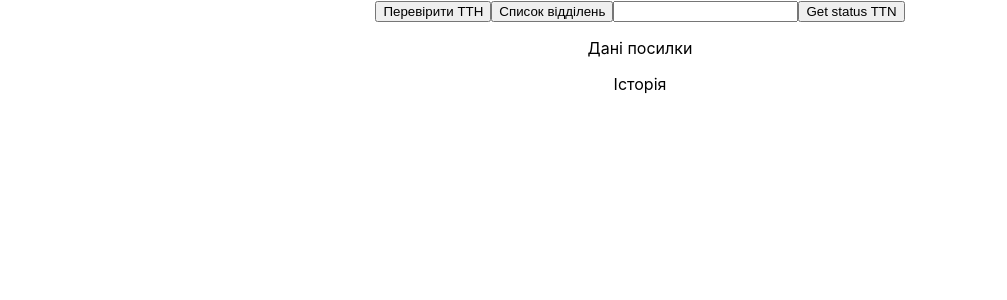
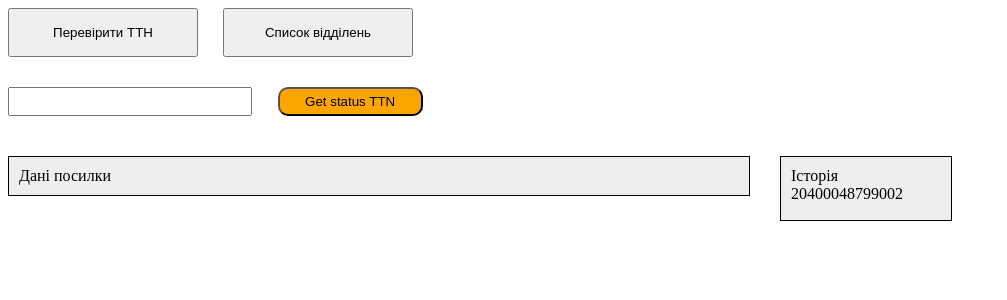
Before and after one commit to Vadim-Kostetskyi/Nova_pochta, a React (Create React App) app: page / in a window 1280 px wide. Shown: the top 300 px of the page, without its empty margins (0-1007 px from the left). Built offline with nearby package versions, Linux system fonts and the light colour scheme.

Commit message:
Add styles

```diff
--- a/src/App.css
+++ b/src/App.css
@@ -1,4 +1,4 @@
-.App {
+/* .App {
   text-align: center;
 }
 
@@ -35,4 +35,4 @@
   to {
     transform: rotate(360deg);
   }
-}
+} */
--- a/src/App.tsx
+++ b/src/App.tsx
@@ -5,15 +5,24 @@ import './App.css';
 function App() {
   return (
     <div className="App">
-      <button>Перевірити ТТН</button>
-      <button>Список відділень</button>
-      <input type="text" />
-      <button>Get status TTN</button>
-      <div>
-        <p>Дані посилки</p>
+      <div className='operation'>
+      <button className='check'>Перевірити ТТН</button>
+      <button className='offices'>Список відділень</button>
       </div>
-      <div>
-        <p>Історія</p>
+      <div className='get'>
+        <input type="text" className='input' />
+      <button className='get-btn'>Get status TTN</button>
+      </div>
+      <div className='info'>
+      <div className='details'>
+        <p className='details-text'>Дані посилки</p>
+      </div>
+      <div className='history'>
+          <p className='history-text'>Історія</p>
+          <ul>
+            <li>20400048799002</li>
+          </ul>
+      </div>
       </div>
     </div>
   );
--- a/src/index.css
+++ b/src/index.css
@@ -1,13 +1,89 @@
-body {
+ul {
+  padding: 0;
   margin: 0;
-  font-family: -apple-system, BlinkMacSystemFont, 'Segoe UI', 'Roboto', 'Oxygen',
-    'Ubuntu', 'Cantarell', 'Fira Sans', 'Droid Sans', 'Helvetica Neue',
-    sans-serif;
-  -webkit-font-smoothing: antialiased;
-  -moz-osx-font-smoothing: grayscale;
+  list-style: none;
+  display: flex;
 }
 
-code {
-  font-family: source-code-pro, Menlo, Monaco, Consolas, 'Courier New',
-    monospace;
+p {
+  margin: 0;
 }
+
+.App {
+  justify-content: start;
+  align-items: start;
+}
+.operation {
+  margin-bottom: 30px;
+}
+.check {
+  width: 40vw;
+  padding: 15px 5px;
+  margin-right: 25px;
+
+  @media screen and (min-width: 480px) {
+    width: 190px;
+  }
+}
+.offices {
+  width: 40vw;
+  padding: 15px 5px;
+
+  @media screen and (min-width: 480px) {
+    width: 190px;
+  }
+}
+
+.get {
+  display: block;
+  margin-bottom: 40px;
+}
+.input {
+  padding: 5px 0;
+  width: 50vw;
+  margin-right: 2vw;
+
+  @media screen and (min-width: 480px) {
+    width: 240px;
+  }
+}
+.get-btn {
+  padding: 5px 5vw;
+  border-radius: 10px;
+  background-color: #ffa500;
+
+  @media screen and (min-width: 480px) {
+    padding: 5px 25px;
+    width: 145px;
+  }
+}
+
+.info {
+  @media screen and (min-width: 768px) {
+    display: flex;
+  }
+}
+.details {
+  padding: 10px;
+  margin-bottom: 25px;
+  background-color: #eeeeee;
+  border: 1px solid black;
+
+  @media screen and (min-width: 768px) {
+    width: 60vw;
+    margin-right: 30px;
+  }
+  @media screen and (min-width: 1200px) {
+    width: 720px;
+  }
+}
+.history {
+  /* max-width: 200px; */
+  padding: 10px;
+  background-color: #eeeeee;
+  border: 1px solid black;
+
+  @media screen and (min-width: 768px) {
+    width: 150px;
+  }
+}
```
